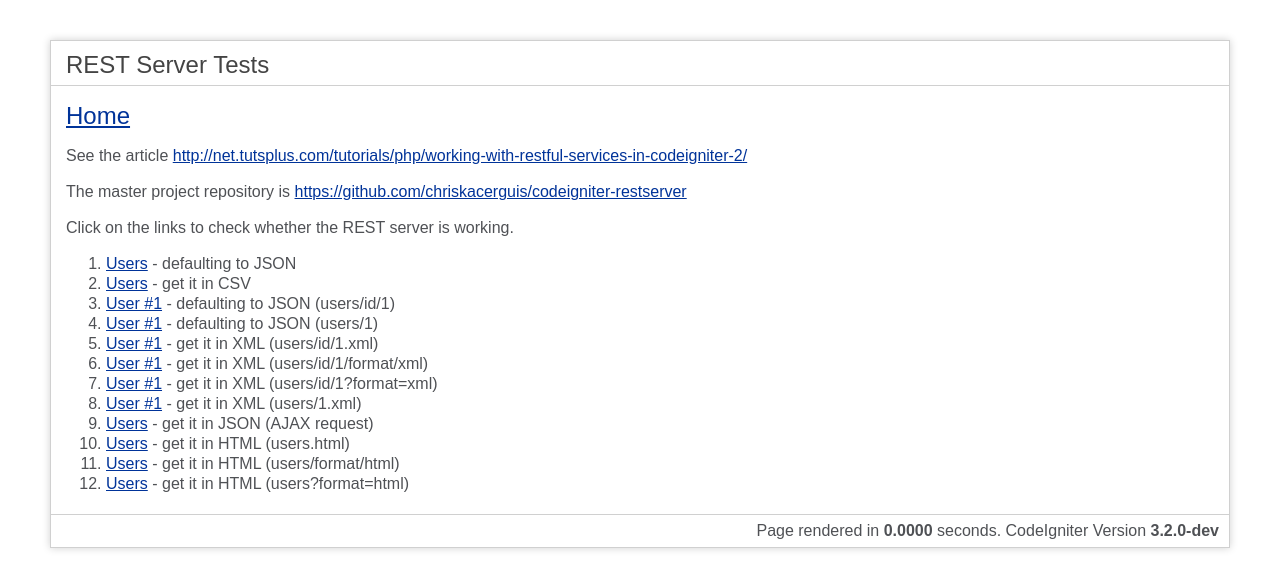
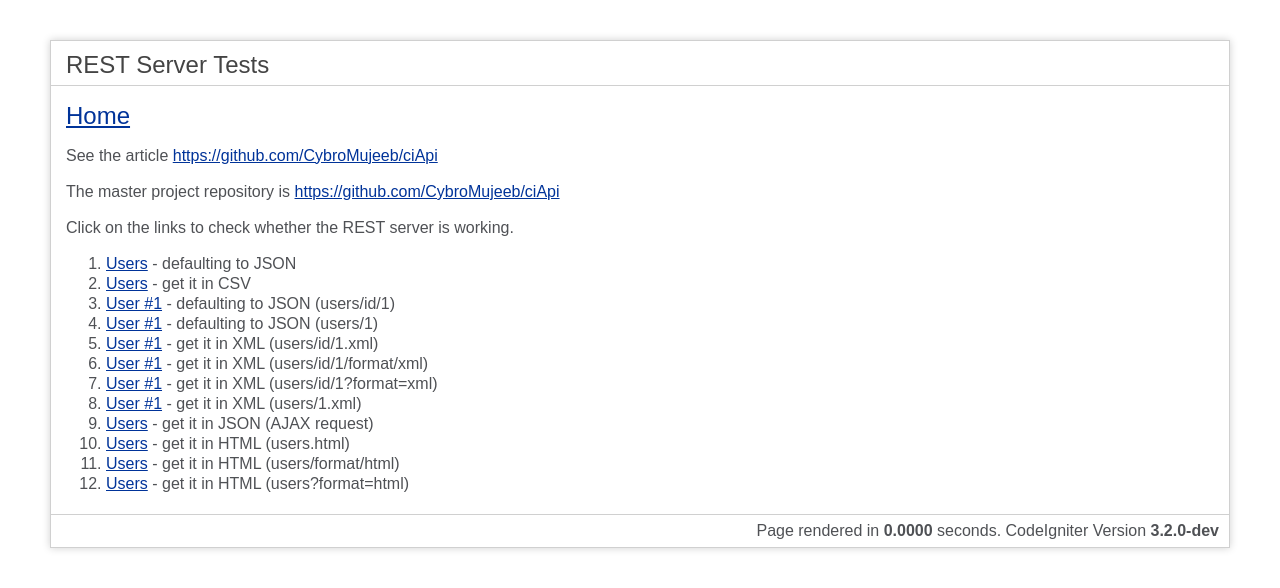
Before and after one commit to CybroMujeeb/ciApi, a CodeIgniter app: page /database/index.php/rest-server in a window 1280 px wide. Shown: the top 588 px of the page. Run offline with CodeIgniter, Linux system fonts and the light colour scheme.

Commit message:
git repository link changed

```diff
--- a/application/views/rest_server.php
+++ b/application/views/rest_server.php
@@ -79,15 +79,15 @@
 
         <p>
             See the article
-            <a href="http://net.tutsplus.com/tutorials/php/working-with-restful-services-in-codeigniter-2/" target="_blank">
-                http://net.tutsplus.com/tutorials/php/working-with-restful-services-in-codeigniter-2/
+            <a href="https://github.com/CybroMujeeb/ciApi" target="_blank">
+                https://github.com/CybroMujeeb/ciApi
             </a>
         </p>
 
         <p>
             The master project repository is
-            <a href="https://github.com/chriskacerguis/codeigniter-restserver" target="_blank">
-                https://github.com/chriskacerguis/codeigniter-restserver
+            <a href="https://github.com/CybroMujeeb/ciApi" target="_blank">
+                https://github.com/CybroMujeeb/ciApi
             </a>
         </p>
 
```
